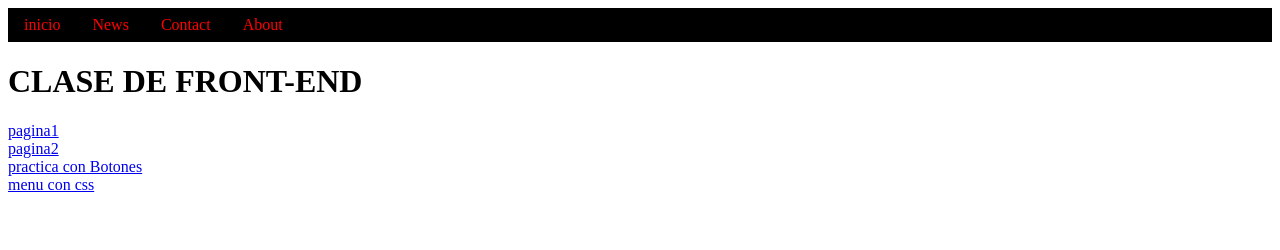
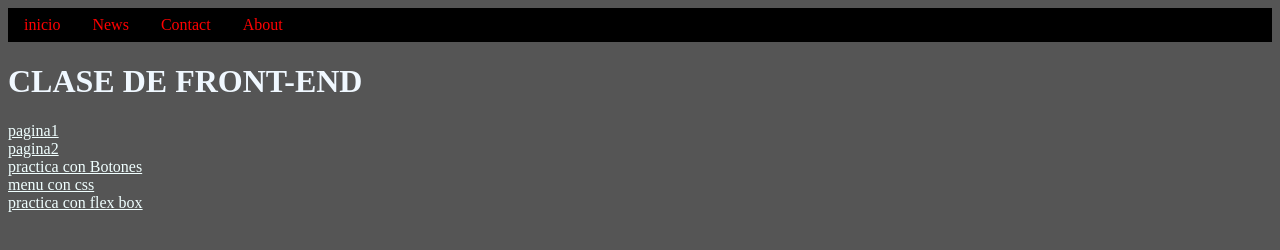
Before and after one commit to MagnoCarlosDaniel/archivos-frontend, a plain HTML site: page index.html in a window 1280 px wide. Drawn offline with Linux system fonts and the light colour scheme.

```diff
--- a/index.html
+++ b/index.html
@@ -5,6 +5,13 @@
     <meta name="viewport" content="width=device-width, initial-scale=1.0">
     <meta http-equiv="X-UA-Compatible" content="ie=edge">
 <style>
+  body{
+    background-color: #555555;
+    color:aliceblue;
+  }
+  a {
+    color: azure;
+  }
   ul {
     list-style-type: none;
     margin: 0;
@@ -30,7 +37,7 @@
 </style>
 
     <title>CarlsWebDan</title>
-    <body background.="blue">
+    <body>
         <ul>
             <li><a href="index.html">inicio</a></li>
             <li><a href="news.asp">News</a></li>
@@ -39,9 +46,11 @@
           </ul>
     <h1>CLASE DE FRONT-END</h1>
     <title>PAGINA 1</title>
+
     <a href="pagina1/index.html">pagina1</a>
     <br><a href="pagina2/index.html">pagina2</a>
     <br><a href="practica1Botones/index.html">practica con Botones</a>
     <br><a href="ejemplo-menu/index.html">menu con css</a>
+    <br><a href="pagina3/index.html">practica con flex box</a>
     </body>
 </html>
```
Also changed, not shown: pagina3/index.html (+6 -7 lines).
